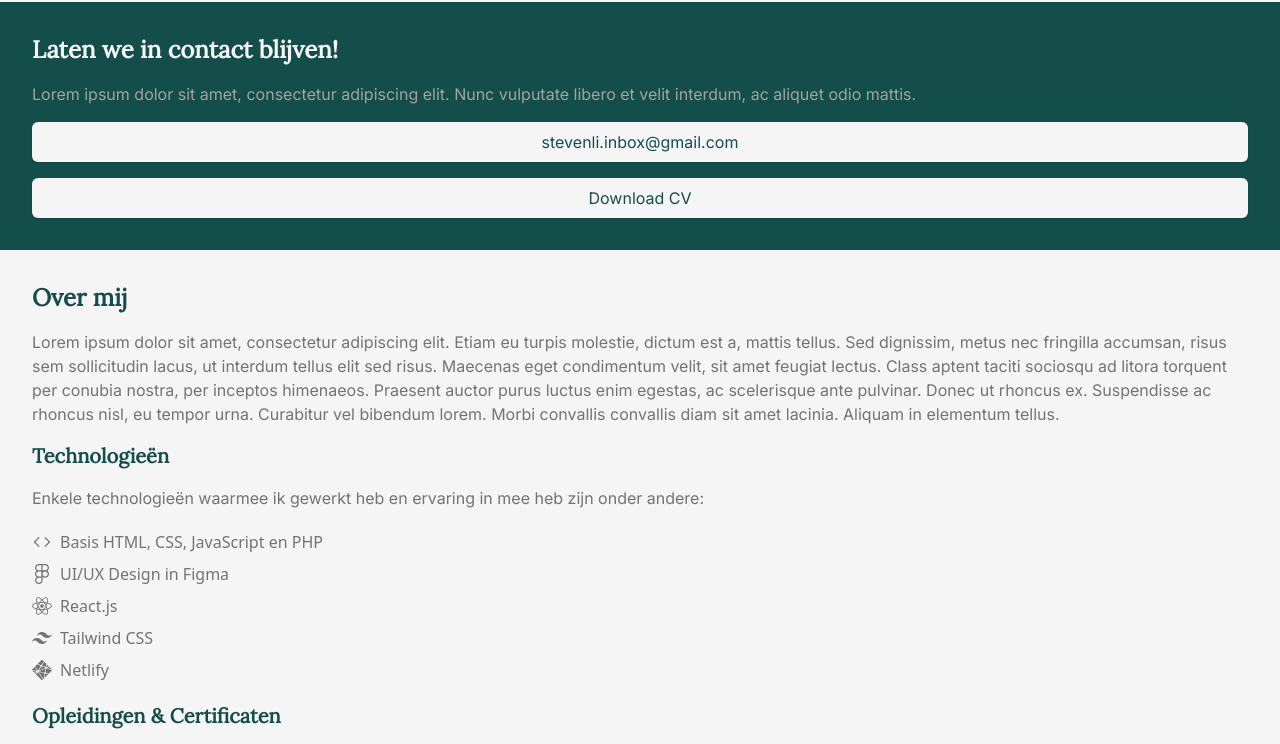
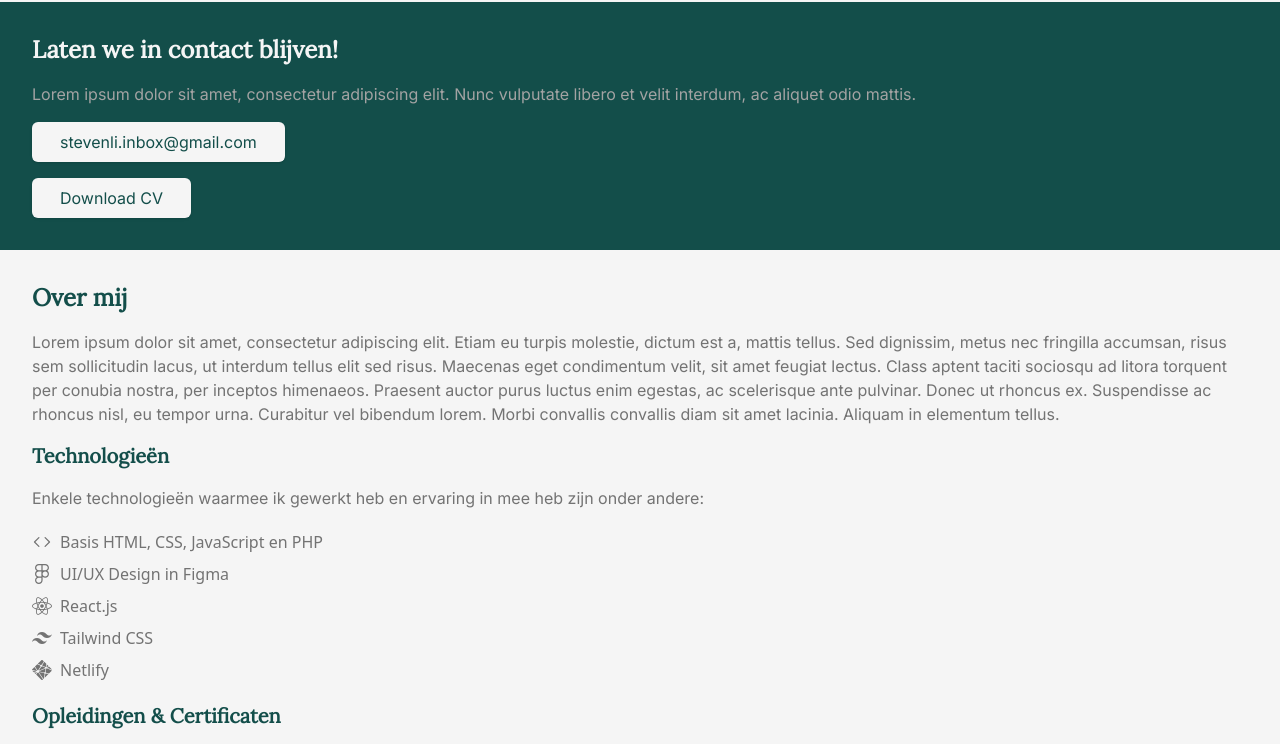
Before and after one commit to zStevenn/portfolio-old1, a React (Vite) app: page / in a window 1280 px wide. Shown: the part 1620-2364 px from the top of the page. Built offline with nearby package versions, Linux system fonts and the light colour scheme.

Commit message:
1 binaries uploaded

```diff
--- a/src/components/Button.jsx
+++ b/src/components/Button.jsx
@@ -1,6 +1,13 @@
 // Default button
-function Button({ size = 'medium', variant = 'primary', children, className }) {
-  // Switch size based
+function Button({
+  type = 'external',
+  size = 'medium',
+  variant = 'primary',
+  children,
+  link = '',
+  className,
+}) {
+  // Add styles based on selected size
   const getSize = () => {
     switch (size) {
       case 'small':
@@ -14,6 +21,7 @@ function Button({ size = 'medium', variant = 'primary', children, className }) {
     }
   };
 
+  // Add styles based on selected variant
   const getVariant = () => {
     switch (variant) {
       case 'primary':
@@ -28,11 +36,26 @@ function Button({ size = 'medium', variant = 'primary', children, className }) {
   // Put all styles in a variable
   const styles = `rounded-md transition duration-300 ease-in ${getVariant()} ${getSize()} ${className}`;
 
-  return (
-    <button className={styles}>
-      <span className="truncate">{children}</span>
-    </button>
-  );
+  // Return different types of buttons depending on action of button
+  if (type === 'external') {
+    return (
+      <a href={link}>
+        <button className={styles}>
+          <span className="truncate">{children}</span>
+        </button>
+      </a>
+    );
+  }
+
+  if (type === 'download') {
+    return (
+      <a href={link} download>
+        <button className={styles}>
+          <span className="truncate">{children}</span>
+        </button>
+      </a>
+    );
+  }
 }
 
 export { Button };
--- a/src/components/Card.jsx
+++ b/src/components/Card.jsx
@@ -1,6 +1,5 @@
 import { Button } from './Button';
 
-// Default card
 function Card({
   imgSrc,
   imgTitle,
--- a/src/components/Footer.jsx
+++ b/src/components/Footer.jsx
@@ -22,7 +22,7 @@ export default function Footer() {
             </div>
           </div>
         </div>
-        <h3 className="text-center">&copy; Steven Li</h3>
+        <h6 className="text-center py-2">&copy; Steven Li</h6>
       </footer>
     </>
   );
--- a/src/components/Header.jsx
+++ b/src/components/Header.jsx
@@ -1,11 +1,14 @@
 import { Button } from './Button';
+import cv from ' ../assets/Steven_Li_CV_NL.pdf';
 
 export default function Header() {
   return (
     <>
       <nav className="px-8 py-4 container mx-auto flex justify-between items-center">
         <h3 className="tracking-wider">Steven Li</h3>
-        <Button>Bekijk CV</Button>
+        <Button type="download" link={cv}>
+          Bekijk CV
+        </Button>
       </nav>
     </>
   );
```
